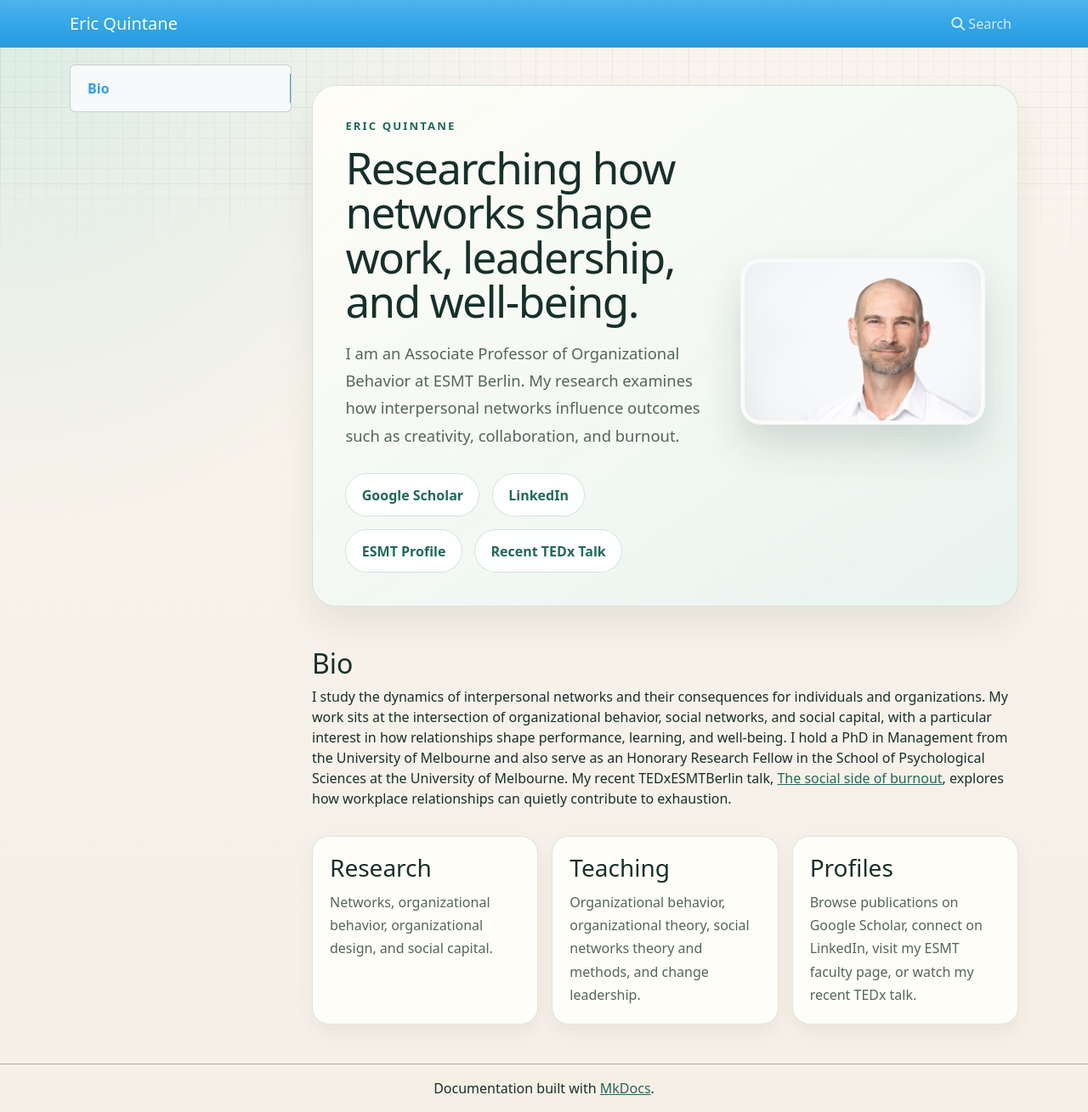
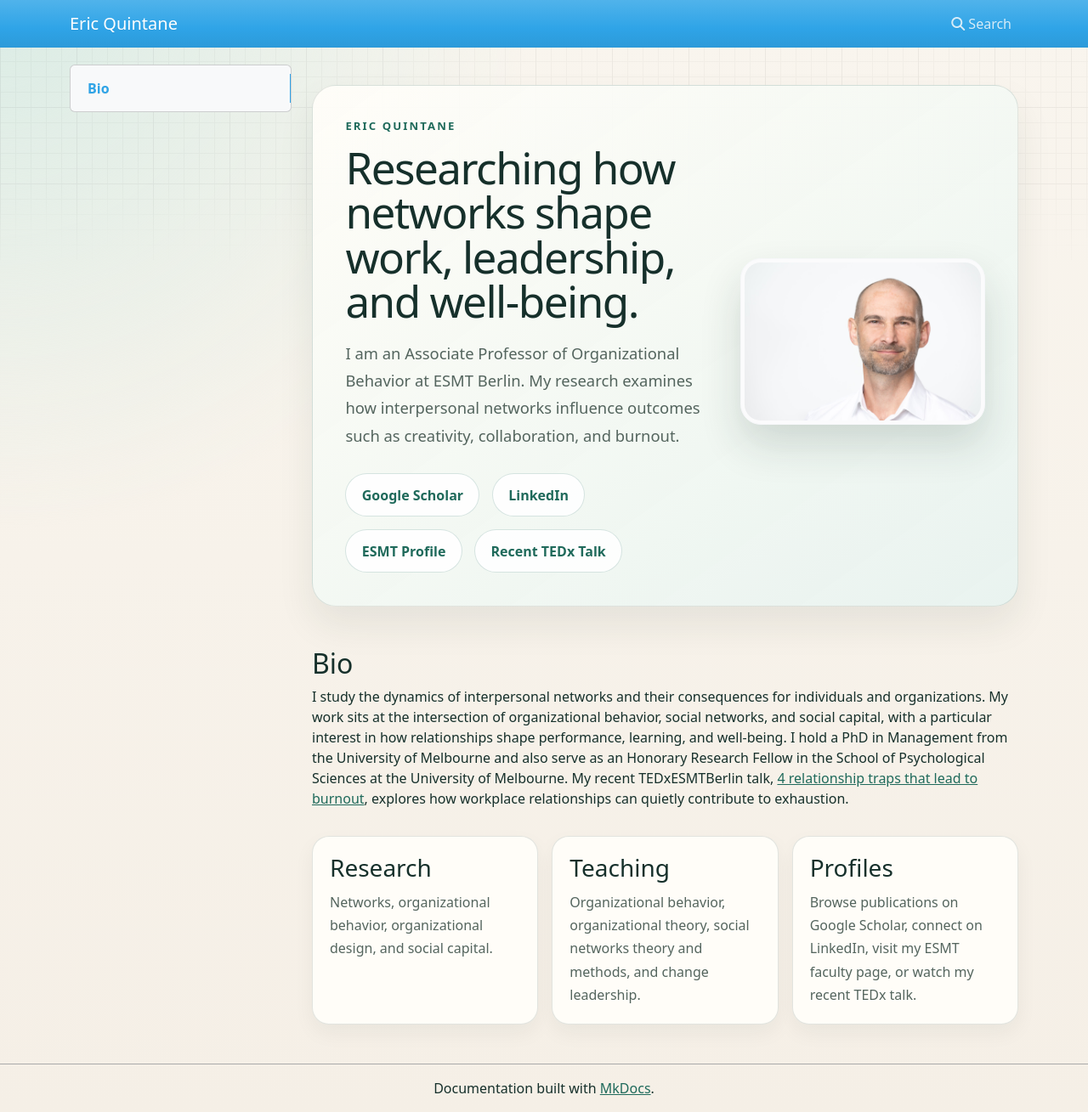
Before and after one commit to ericquintane/ericquintane.github.io, an MkDocs documentation site: the page built from docs/index.md, in a window 1280 px wide and 1309 px high. Shown: the whole window at 85% size. Built offline with MkDocs 1.6.1, drawn with Linux system fonts in a browser that asks for light colours; nearby versions of some CDN libraries.

Commit message:
Update TED talk link

```diff
--- a/docs/index.md
+++ b/docs/index.md
@@ -11,7 +11,7 @@
       <a class="profile-button" href="https://scholar.google.es/citations?user=6nmj8sAAAAJ" target="_blank" rel="noreferrer">Google Scholar</a>
       <a class="profile-button" href="https://de.linkedin.com/in/eric-quintane" target="_blank" rel="noreferrer">LinkedIn</a>
       <a class="profile-button" href="https://esmt.berlin/person/eric-quintane" target="_blank" rel="noreferrer">ESMT Profile</a>
-      <a class="profile-button" href="https://esmt.berlin/knowledge/video/social-side-burnout-eric-quintane-tedxesmtberlin" target="_blank" rel="noreferrer">Recent TEDx Talk</a>
+      <a class="profile-button" href="https://www.ted.com/talks/eric_quintane_4_relationship_traps_that_lead_to_burnout" target="_blank" rel="noreferrer">Recent TEDx Talk</a>
     </div>
   </div>
   <div class="hero-photo">
@@ -27,7 +27,7 @@
 interest in how relationships shape performance, learning, and well-being. I
 hold a PhD in Management from the University of Melbourne and also serve as an
 Honorary Research Fellow in the School of Psychological Sciences at the
-University of Melbourne. My recent TEDxESMTBerlin talk, <a href="https://esmt.berlin/knowledge/video/social-side-burnout-eric-quintane-tedxesmtberlin" target="_blank" rel="noreferrer">The social side of burnout</a>, explores how workplace relationships can quietly contribute to exhaustion.
+University of Melbourne. My recent TEDxESMTBerlin talk, <a href="https://www.ted.com/talks/eric_quintane_4_relationship_traps_that_lead_to_burnout" target="_blank" rel="noreferrer">4 relationship traps that lead to burnout</a>, explores how workplace relationships can quietly contribute to exhaustion.
 
 <div class="info-grid">
   <section class="info-card">
--- a/index.html
+++ b/index.html
@@ -76,7 +76,7 @@
       <a class="profile-button" href="https://scholar.google.es/citations?user=6nmj8sAAAAJ" target="_blank" rel="noreferrer">Google Scholar</a>
       <a class="profile-button" href="https://de.linkedin.com/in/eric-quintane" target="_blank" rel="noreferrer">LinkedIn</a>
       <a class="profile-button" href="https://esmt.berlin/person/eric-quintane" target="_blank" rel="noreferrer">ESMT Profile</a>
-      <a class="profile-button" href="https://esmt.berlin/knowledge/video/social-side-burnout-eric-quintane-tedxesmtberlin" target="_blank" rel="noreferrer">Recent TEDx Talk</a>
+      <a class="profile-button" href="https://www.ted.com/talks/eric_quintane_4_relationship_traps_that_lead_to_burnout" target="_blank" rel="noreferrer">Recent TEDx Talk</a>
     </div>
   </div>
   <div class="hero-photo">
@@ -91,7 +91,7 @@
 interest in how relationships shape performance, learning, and well-being. I
 hold a PhD in Management from the University of Melbourne and also serve as an
 Honorary Research Fellow in the School of Psychological Sciences at the
-University of Melbourne. My recent TEDxESMTBerlin talk, <a href="https://esmt.berlin/knowledge/video/social-side-burnout-eric-quintane-tedxesmtberlin" target="_blank" rel="noreferrer">The social side of burnout</a>, explores how workplace relationships can quietly contribute to exhaustion.</p>
+University of Melbourne. My recent TEDxESMTBerlin talk, <a href="https://www.ted.com/talks/eric_quintane_4_relationship_traps_that_lead_to_burnout" target="_blank" rel="noreferrer">4 relationship traps that lead to burnout</a>, explores how workplace relationships can quietly contribute to exhaustion.</p>
 <div class="info-grid">
   <section class="info-card">
     <h3>Research</h3>
```
Also changed, not shown: other parts of index.html (+1 -1 lines), 1 other file.
